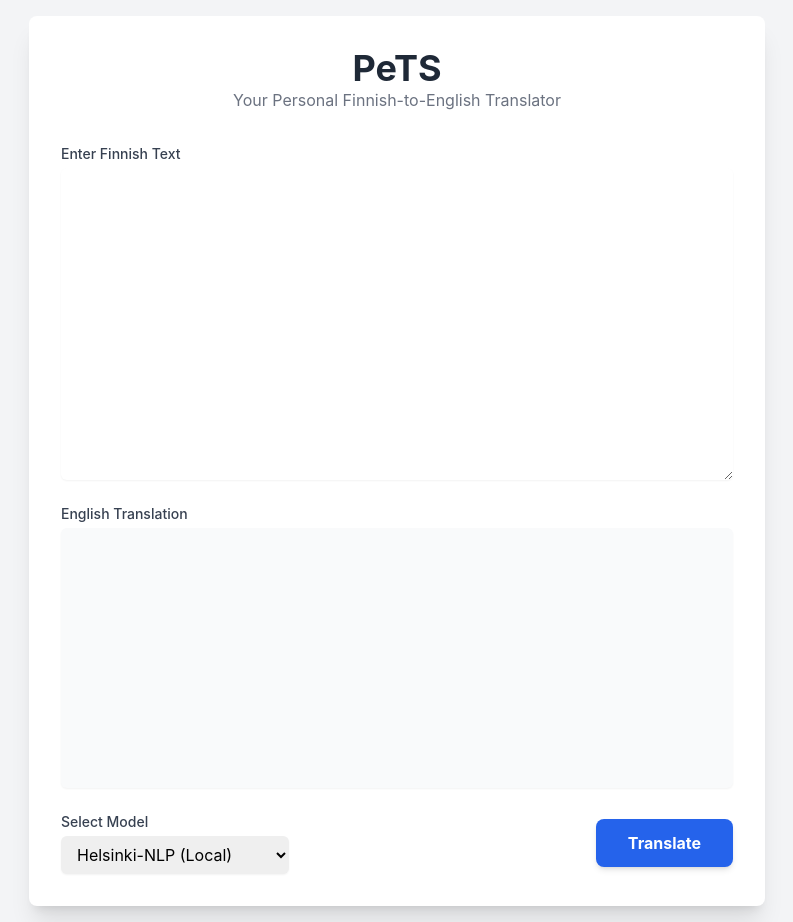
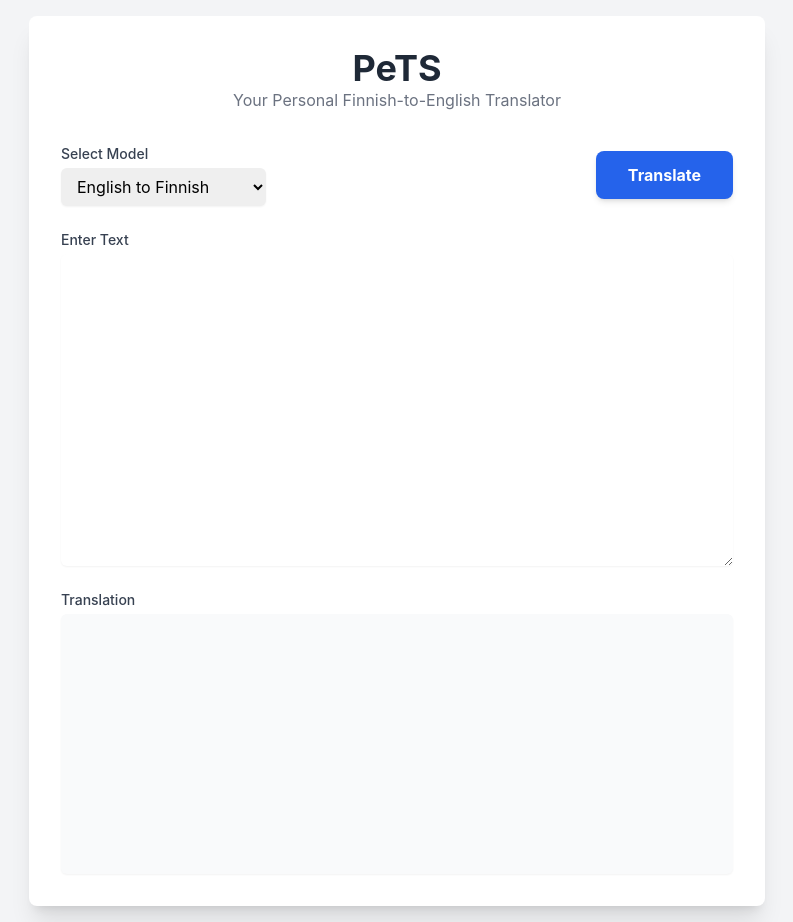
Before and after one commit to Doug-Vo/Personal-Translator, a Flask app: page / in a window 1280 px wide. Shown: the whole page, without its empty margins (243-1036 px from the left). Run offline with Flask 3, Linux system fonts and the light colour scheme; some libraries are stand-ins or nearby versions.

Commit message:
PTE-5: Enable English to Finnish Translation

```diff
--- a/translating_model/app.py
+++ b/translating_model/app.py
@@ -1,67 +1,73 @@
 from flask import Flask, render_template, request
-from transformers import MarianMTModel, MarianTokenizer
+# from transformers import MarianMTModel, MarianTokenizer
 from googletrans import Translator
 import time
+from log_debug import logging
+
 
 app = Flask(__name__)
 
-# --- MODEL AND TRANSLATOR SETUP ---
-# 1. Load the local Helsinki-NLP model
-print("Loading Helsinki-NLP model...")
-fi_en_model_name = 'Helsinki-NLP/opus-mt-fi-en'
-fi_en_tokenizer = MarianTokenizer.from_pretrained(fi_en_model_name)
-fi_en_model = MarianMTModel.from_pretrained(fi_en_model_name)
-print("Helsinki-NLP model loaded.")
 
-# 2. Initialize the Google Translate client
+# # Load the local Helsinki-NLP model
+# print("Loading Helsinki-NLP model...")
+# fi_en_model_name = 'Helsinki-NLP/opus-mt-fi-en'
+# fi_en_tokenizer = MarianTokenizer.from_pretrained(fi_en_model_name)
+# fi_en_model = MarianMTModel.from_pretrained(fi_en_model_name)
+# print("Helsinki-NLP model loaded.")
+
+# Initialize the Google Translate client
 translator = Translator()
-# --- END OF SETUP ---
 
 
-# --- TRANSLATION HELPER FUNCTIONS ---
-def translate_with_helsinki(text):
-    """Translates text using the local Helsinki-NLP model."""
-    tokenized_text = fi_en_tokenizer.prepare_seq2seq_batch(src_texts=[text], return_tensors='pt')
-    translation = fi_en_model.generate(**tokenized_text)
-    translated_text = fi_en_tokenizer.batch_decode(translation, skip_special_tokens=True)[0]
-    return translated_text
 
-def translate_with_google(text):
+# # --- TRANSLATION HELPER FUNCTIONS ---
+# def translate_with_helsinki(text, dest_lan):
+#     """Translates text using the local Helsinki-NLP model."""
+#     tokenized_text = fi_en_tokenizer.prepare_seq2seq_batch(src_texts=[text], return_tensors='pt')
+#     translation = fi_en_model.generate(**tokenized_text)
+#     translated_text = fi_en_tokenizer.batch_decode(translation, skip_special_tokens=True)[0]
+#     return translated_text
+
+def translate_with_google(text, src, dest):
     """Translates text using the Google Translate API."""
     try:
-        # We add a small delay to be polite to the API
+        # add a small delay
         time.sleep(0.5)
-        result = translator.translate(text, src='fi', dest='en')
+        result = translator.translate(text, src=src, dest=dest)
         return result.text
     except Exception as e:
         print(f"Google Translate Error: {e}")
         return "Error translating with Google Translate."
-# --- END OF HELPER FUNCTIONS ---
+
 
 
 @app.route('/', methods=['GET', 'POST'])
 def home():
     translated_text = None
     original_text = None
+    dest_lan = None
     # Default to helsinki if no choice is made yet
-    model_choice = 'helsinki'
 
     if request.method == 'POST':
         # Get all the data from the form
         original_text = request.form['input_text']
-        model_choice = request.form['model_choice']
+        dest_lan = request.form['destination_language']
 
         # Call the correct function based on the user's choice
-        if model_choice == 'helsinki':
-            translated_text = translate_with_helsinki(original_text)
-        elif model_choice == 'google':
-            translated_text = translate_with_google(original_text)
+        if dest_lan == 'fi':
+            translated_text = translate_with_google(original_text, 'en', 'fi')
+            logging.info(f"Translating from Finnish: {original_text} into English")
+        else:
+            translated_text = translate_with_google(original_text, 'fi', 'en')
+            logging.info(f"Translating from English: {original_text} into Finnish")
 
     # Pass all results back to the template
+
+    logging.info(f"Final translation: {translated_text}")
     return render_template('index.html',
                            translated_text=translated_text,
                            original_text=original_text,
-                           model_choice=model_choice)
+                           dest_lan = dest_lan)
 
 if __name__ == '__main__':
     app.run(debug=True)
--- /dev/null
+++ b/translating_model/log_debug.py
@@ -0,0 +1,24 @@
+import colorama
+import os
+import logging
+
+
+
+colorama.init(autoreset= True)
+class ColoredFormatter(logging.Formatter):
+    COLORS = {
+        'WARNING' : colorama.Fore.YELLOW,
+        'INFO' : colorama.Fore.GREEN,
+        'ERROR': colorama.Fore.RED
+}
+
+    def format(self, record):
+        log_message = super().format(record)
+        return self.COLORS.get(record.levelname, '') + log_message
+
+logger = logging.getLogger()
+logger.setLevel(logging.INFO)
+if logger.hasHandlers(): logger.handlers.clear()
+handler = logging.StreamHandler()
+handler.setFormatter(ColoredFormatter('%(asctime)s - %(levelname)s - %(message)s'))
+logger.addHandler(handler)
--- a/translating_model/templates/index.html
+++ b/translating_model/templates/index.html
@@ -25,15 +25,30 @@
             <form id="translation-form" action="/" method="POST">
                 <div class="space-y-6">
 
+                        <!-- Controls -->
+                    <div class="mt-6 flex flex-col sm:flex-row items-center justify-between gap-4">
+                        <!-- Language Selector Dropdown -->
+                        <div>
+                            <label for="destination_language" class="block text-sm font-medium text-gray-700">Select Model</label>
+                            <select name="destination_language" id="destination_language" class="mt-1 block w-full rounded-md border-gray-300 shadow-sm focus:border-blue-500 focus:ring-blue-500 py-2 pl-3 pr-10 text-base">
+                                <option value="fi" {% if destination_language == 'fi' %}selected{% endif %}> English to Finnish </option>
+                                <option value="en" {% if destination_language == 'en' %}selected{% endif %}> Finnish to English </option>
+                            </select>
+                        </div>
+                        <button id="translate-button" type="submit" class="w-full sm:w-auto bg-blue-600 hover:bg-blue-700 text-white font-bold py-3 px-8 rounded-lg shadow-md transition-transform transform hover:scale-105">
+                            Translate
+                        </button>
+                    </div>
+
                     <!-- Input Area -->
                     <div>
-                        <label for="input_text" class="block text-sm font-medium text-gray-700">Enter Finnish Text</label>
+                        <label for="input_text" class="block text-sm font-medium text-gray-700">Enter Text</label>
                         <textarea name="input_text" id="input_text" rows="10" class="mt-1 block w-full rounded-md border-gray-300 shadow-sm focus:border-blue-500 focus:ring-blue-500 text-lg p-4">{{ original_text or '' }}</textarea>
                     </div>
 
                     <!-- Output Area -->
                     <div>
-                        <label for="output_text" class="block text-sm font-medium text-gray-700">English Translation</label>
+                        <label for="output_text" class="block text-sm font-medium text-gray-700">Translation</label>
                         <div id="output_text" class="mt-1 block w-full rounded-md border-gray-200 bg-gray-50 shadow-sm text-lg p-4 min-h-[260px] overflow-y-auto">
                             {% if translated_text %}
                                 {{ translated_text }}
@@ -42,20 +57,7 @@
                     </div>
                 </div>
 
-                <!-- Controls -->
-                <div class="mt-6 flex flex-col sm:flex-row items-center justify-between gap-4">
-                    <!-- Model Selector Dropdown -->
-                    <div>
-                        <label for="model_choice" class="block text-sm font-medium text-gray-700">Select Model</label>
-                        <select name="model_choice" id="model_choice" class="mt-1 block w-full rounded-md border-gray-300 shadow-sm focus:border-blue-500 focus:ring-blue-500 py-2 pl-3 pr-10 text-base">
-                            <option value="helsinki" {% if model_choice == 'helsinki' %}selected{% endif %}>Helsinki-NLP (Local)</option>
-                            <option value="google" {% if model_choice == 'google' %}selected{% endif %}>Google Translate</option>
-                        </select>
-                    </div>
-                    <button id="translate-button" type="submit" class="w-full sm:w-auto bg-blue-600 hover:bg-blue-700 text-white font-bold py-3 px-8 rounded-lg shadow-md transition-transform transform hover:scale-105">
-                        Translate
-                    </button>
-                </div>
+
             </form>
         </div>
     </div>
```
